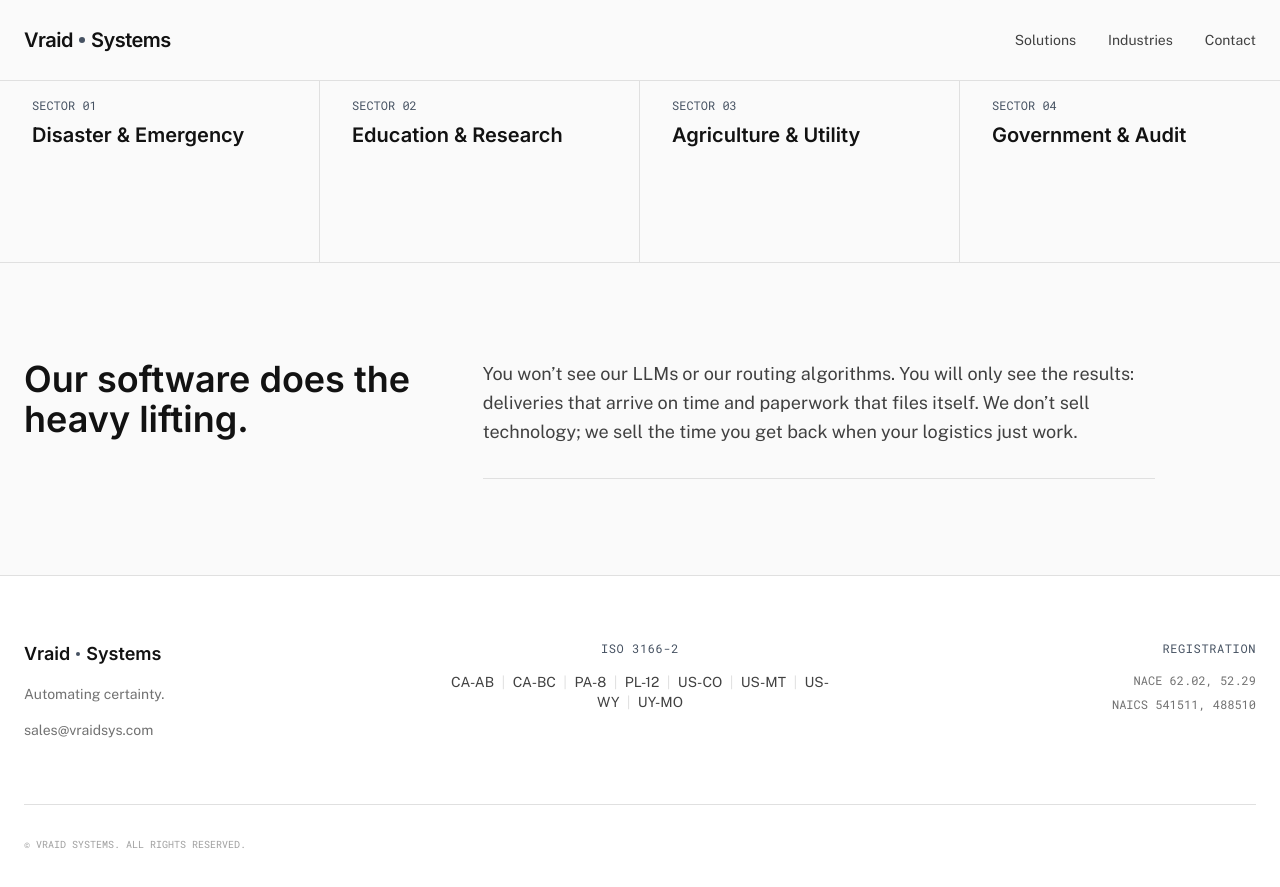
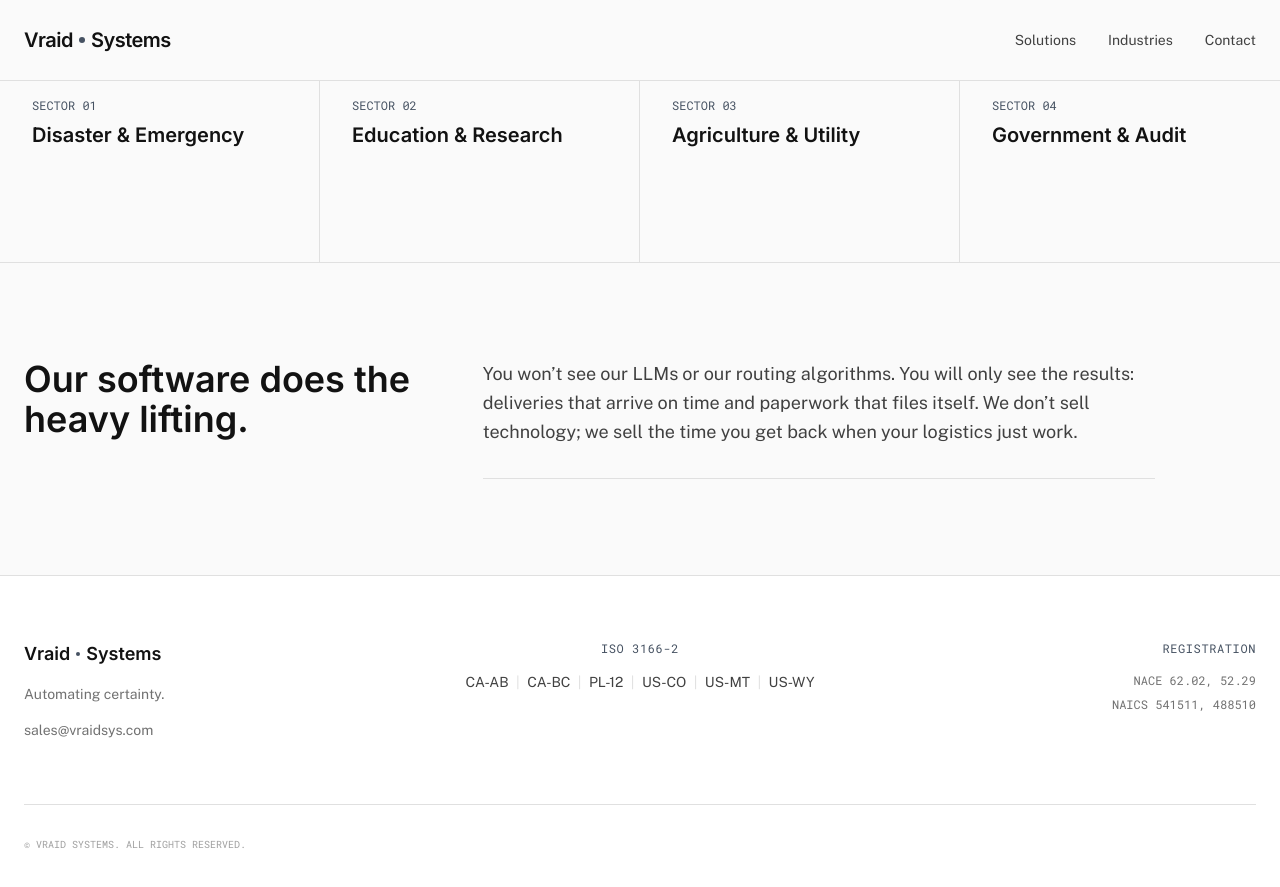
Before and after one commit to Vraid-Systems/Vraid-Systems.github.io, a Jekyll site: the page built from index.html, in a window 1280 px wide and 900 px high, scrolled down 1239 px. Shown: the top 887 px of the window. Built offline with Jekyll 4.4.1, drawn with Linux system fonts in a browser that asks for light colours; nearby versions of some CDN libraries.

Commit message:
remove subsidiary locations

```diff
--- a/index.html
+++ b/index.html
@@ -243,12 +243,10 @@ layout: default
                 <p class="font-sans text-sm text-obsidian/80">
                     CA-AB <span class="text-ghost-gray mx-1">|</span>
                     CA-BC <span class="text-ghost-gray mx-1">|</span>
-                    PA-8 <span class="text-ghost-gray mx-1">|</span>
                     PL-12 <span class="text-ghost-gray mx-1">|</span>
                     US-CO <span class="text-ghost-gray mx-1">|</span>
                     US-MT <span class="text-ghost-gray mx-1">|</span>
-                    US-WY <span class="text-ghost-gray mx-1">|</span>
-                    UY-MO
+                    US-WY
                 </p>
             </div>
 
```
